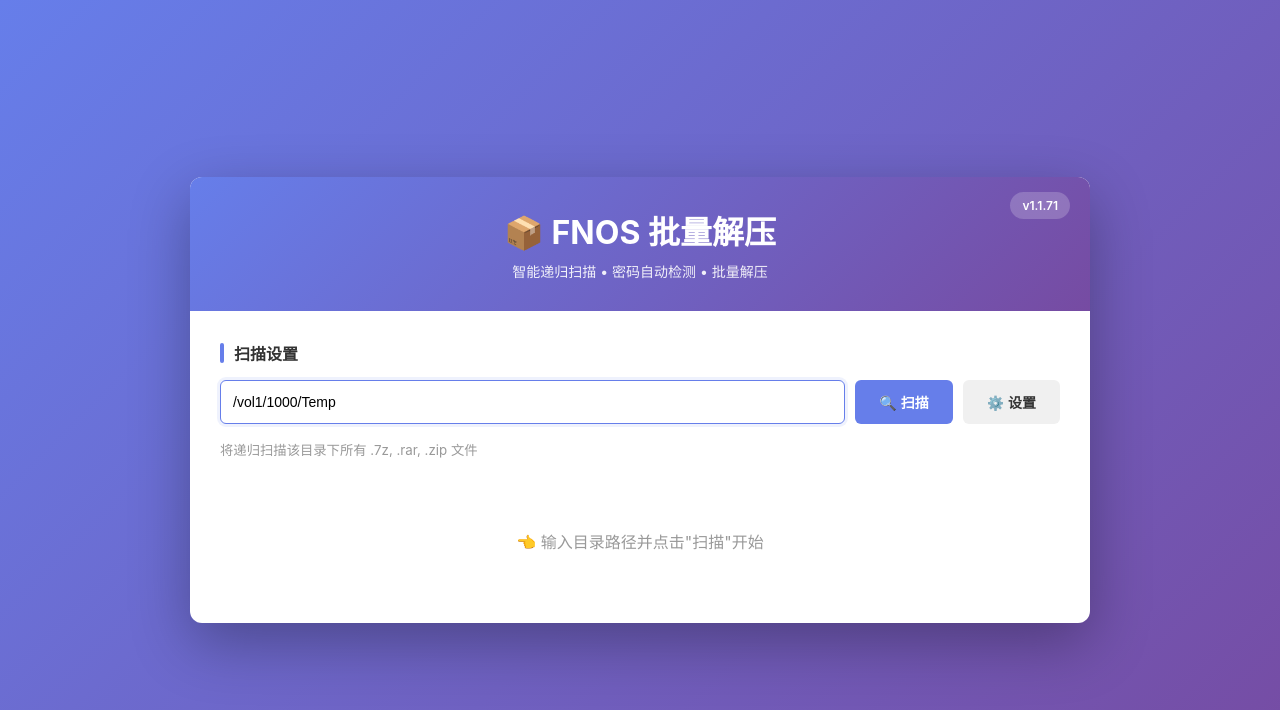
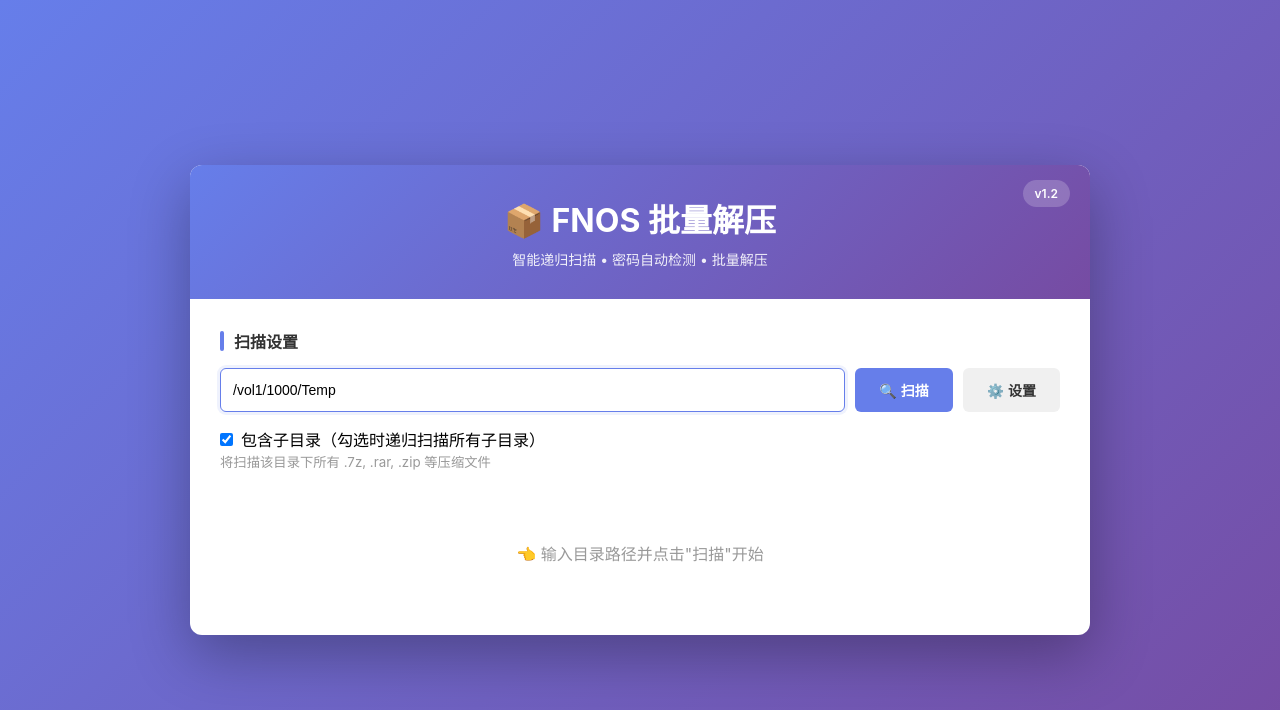
Before and after one commit to roninriddle/fnos-extractor, a Flask app: page / in a window 1280 px wide. Shown: the top 710 px of the page. Run offline with Flask 3, Linux system fonts and the light colour scheme; parts of the project's set-up code (start-up, migrations or seed data) failed here and were passed over.

Commit message:
feat: v1.2 release - optimized password timeout, subdirectory scanning, comprehensive documentation
Features:
- Per-password 5-second timeout (was 60s total)
- Optional subdirectory inclusion in scanning
- New subdirectory toggle UI checkbox
- find_all_archives() supports recursive parameter
- API /api/scan new include_subdirs parameter

Improvements:
- Performance boost for non-recursive scanning
- Simplified 7z detection logic
- Comprehensive v1.2 README with full feature documentation

Version bumped: 1.1.71 -> 1.2

```diff
--- a/app.py
+++ b/app.py
@@ -2,6 +2,7 @@
 """
 FNOS 批量解压工具
 支持递归扫描、密码检测和Web界面
+版本: 1.2
 """
 
 from flask import Flask, render_template, jsonify, request
@@ -229,54 +230,61 @@ def extract_archive(file_path: str, extract_dir: str, password: Optional[str] =
         logger.error(f"解压异常 {file_path}: {e}")
         return False, f"解压异常: {str(e)[:100]}"
 
-def extract_with_password_dict(file_path: str, extract_dir: str, max_retries: int = 5, timeout_sec: int = 60) -> Tuple[bool, str, Optional[str]]:
+def extract_with_password_dict(file_path: str, extract_dir: str, max_retries: int = 5, timeout_per_password: int = 5) -> Tuple[bool, str, Optional[str]]:
     """
     使用密码词典尝试解压
-    支持重试次数和超时控制
+    每个密码有独立的超时控制
     返回: (成功, 消息, 使用的密码)
     """
     import time
-    start_time = time.time()
     retry_count = 0
 
     # 检查缓存
     if file_path in PASSWORD_SUCCESS_CACHE:
         cached_pwd = PASSWORD_SUCCESS_CACHE[file_path]
+        logger.info(f"尝试缓存密码: {file_path}")
         success, msg = extract_archive(file_path, extract_dir, cached_pwd)
         if success:
             return True, "解压成功 (缓存密码)", cached_pwd
         retry_count += 1
         logger.warning(f"缓存密码失败 {file_path}: {msg}，将尝试词典密码")
 
-    # 尝试词典中的密码，支持重试和超时
+    # 尝试词典中的密码，每个密码有独立的超时
+    total_start = time.time()
     for attempt in range(min(len(PASSWORD_DICT), max_retries)):
-        # 检查超时
-        elapsed = time.time() - start_time
-        if elapsed > timeout_sec:
-            logger.error(f"解压超时 ({timeout_sec}s): {file_path}")
-            return False, f"解压超时 (已尝试 {attempt+1} 个密码，耗时 {int(elapsed)}s)", None
+        password = PASSWORD_DICT[attempt]
+        attempt_start = time.time()
 
-        password = PASSWORD_DICT[attempt]
         try:
+            # 每个密码尝试有独立的超时
             success, msg = extract_archive(file_path, extract_dir, password)
+            attempt_elapsed = time.time() - attempt_start
+
             if success:
                 # 保存到缓存
                 PASSWORD_SUCCESS_CACHE[file_path] = password
                 save_password_cache()
-                logger.info(f"成功解压 {file_path} (尝试次数: {attempt+1})")
+                logger.info(f"成功解压 {file_path} (尝试次数: {attempt+1}, 密码耗时: {attempt_elapsed:.1f}s)")
                 return True, "解压成功", password
+            else:
+                # 密码错误，继续尝试下一个
+                logger.debug(f"密码尝试 {attempt+1} 失败: {password} (耗时: {attempt_elapsed:.1f}s)")
         except Exception as e:
-            logger.warning(f"解压异常 {file_path} (尝试 {attempt+1}): {e}")
+            attempt_elapsed = time.time() - attempt_start
+            logger.warning(f"解压异常 {file_path} (尝试 {attempt+1}): {e} (耗时: {attempt_elapsed:.1f}s)")
             continue
 
         retry_count += 1
 
-    elapsed = time.time() - start_time
-    logger.error(f"所有密码都失败了 {file_path} (尝试次数: {retry_count}, 耗时: {int(elapsed)}s)")
-    return False, f"所有密码都失败了 (尝试 {retry_count} 个密码，耗时 {int(elapsed)}s)", None
+    total_elapsed = time.time() - total_start
+    logger.error(f"所有密码都失败了 {file_path} (尝试次数: {retry_count}, 总耗时: {int(total_elapsed)}s)")
+    return False, f"所有密码都失败了 (尝试 {retry_count} 个密码，耗时 {int(total_elapsed)}s)", None
 
-def find_all_archives(root_dir: str) -> List[str]:
-    """递归查找所有压缩包"""
+def find_all_archives(root_dir: str, recursive: bool = True) -> List[str]:
+    """
+    递归或仅查找当前目录的压缩包
+    recursive: True为递归查找所有子目录，False为仅查找当前目录
+    """
     archives = []
     root_path = Path(root_dir)
 
@@ -289,24 +297,39 @@ def find_all_archives(root_dir: str) -> List[str]:
         return archives
 
     try:
-        # 递归遍历所有文件
+        # 支持的压缩包格式
         supported_exts = ('.7z', '.rar', '.zip', '.tar', '.tar.gz', '.tgz', '.tar.bz2', '.tbz2')
-        for archive_file in root_path.rglob('*'):
-            try:
-                # 检查是否是文件且是支持的格式（使用文件名后缀匹配以适配复合后缀）
-                if archive_file.is_file() and archive_file.name.lower().endswith(supported_exts):
-                    archives.append(str(archive_file))
-            except (OSError, PermissionError) as e:
-                # 跳过无法访问的文件，但记录日志
-                logger.debug(f"无法访问文件 {archive_file}: {e}")
-                continue
+
+        if recursive:
+            # 递归遍历所有文件
+            for archive_file in root_path.rglob('*'):
+                try:
+                    if archive_file.is_file() and archive_file.name.lower().endswith(supported_exts):
+                        archives.append(str(archive_file))
+                except (OSError, PermissionError) as e:
+                    logger.debug(f"无法访问文件 {archive_file}: {e}")
+                    continue
+        else:
+            # 仅查找当前目录，不递归
+            for archive_file in root_path.iterdir():
+                try:
+                    if archive_file.is_file() and archive_file.name.lower().endswith(supported_exts):
+                        archives.append(str(archive_file))
+                except (OSError, PermissionError) as e:
+                    logger.debug(f"无法访问文件 {archive_file}: {e}")
+                    continue
+
     except (OSError, PermissionError) as e:
         logger.error(f"扫描目录时出错 {root_dir}: {e}")
         # 尝试使用 os.walk 作为备选方案
         try:
             for dirpath, dirnames, filenames in os.walk(root_dir):
-                # 过滤掉无法访问的目录
-                dirnames[:] = [d for d in dirnames if os.path.exists(os.path.join(dirpath, d))]
+                # 如果不递归，只处理第一层
+                if not recursive:
+                    dirnames[:] = []
+                else:
+                    # 过滤掉无法访问的目录
+                    dirnames[:] = [d for d in dirnames if os.path.exists(os.path.join(dirpath, d))]
 
                 for filename in filenames:
                     if filename.lower().endswith(('.7z', '.rar', '.zip', '.tar', '.tar.gz', '.tgz', '.tar.bz2', '.tbz2')):
@@ -417,10 +440,10 @@ def process_extraction_task(task_id: str, archive_file: str, extract_dir: str):
         # 处理加密压缩包
         if is_encrypted:
             with extraction_lock:
-                extraction_status[task_id]['message'] = '需要密码，正在尝试... (限制: 5次重试/60秒超时)'
+                extraction_status[task_id]['message'] = '需要密码，正在尝试... (每个密码5秒超时)'
 
-            # 有重试次数限制和超时控制
-            success, msg, used_pwd = extract_with_password_dict(archive_file, actual_extract_dir, max_retries=5, timeout_sec=60)
+            # 每个密码有独立的5秒超时
+            success, msg, used_pwd = extract_with_password_dict(archive_file, actual_extract_dir, max_retries=5, timeout_per_password=5)
             if success:
                 with extraction_lock:
                     extraction_status[task_id] = {
@@ -478,8 +501,9 @@ def scan_directory():
     """扫描目录"""
     data = request.get_json()
     root_dir = data.get('path', '/vol1/1000/Temp')
+    include_subdirs = data.get('include_subdirs', True)  # 新增参数，默认包含子目录
 
-    logger.info(f"开始扫描目录: {root_dir}")
+    logger.info(f"开始扫描目录: {root_dir} (包含子目录: {include_subdirs})")
 
     # 验证目录存在
     root_path = Path(root_dir)
@@ -497,14 +521,17 @@ def scan_directory():
         return jsonify({'error': f'没有目录读取权限: {root_dir}'}), 403
 
     try:
-        archives = find_all_archives(root_dir)
-        logger.info(f"扫描完成，发现 {len(archives)} 个压缩包")
+        archives = find_all_archives(root_dir, recursive=include_subdirs)
+        logger.info(f"扫描完成，发现 {len(archives)} 个压缩包 (子目录: {include_subdirs})")
     except Exception as e:
         logger.error(f"扫描压缩包时出错: {e}")
         return jsonify({'error': f'扫描文件时出错: {str(e)}'}), 500
 
     try:
-        subdir_stats = scan_subdirectories(root_dir)
+        if include_subdirs:
+            subdir_stats = scan_subdirectories(root_dir)
+        else:
+            subdir_stats = {}
     except Exception as e:
         logger.error(f"扫描子目录时出错: {e}")
         subdir_stats = {}
@@ -532,8 +559,8 @@ def scan_directory():
     return jsonify({
         'total': len(result),
         'archives': result,
-        'subdirs_with_archives': subdir_stats,
-        'subdirs_count': len(subdir_stats)
+        'subdirs_with_archives': subdir_stats if include_subdirs else {},
+        'subdirs_count': len(subdir_stats) if include_subdirs else 0
     })
 
 @app.route('/api/extract', methods=['POST'])
--- a/templates/index.html
+++ b/templates/index.html
@@ -492,7 +492,7 @@
 <body>
     <div class="container">
         <div class="header">
-            <div class="version-badge">v1.1.71</div>
+            <div class="version-badge">v1.2</div>
             <h1>📦 FNOS 批量解压</h1>
             <p>智能递归扫描 • 密码自动检测 • 批量解压</p>
         </div>
@@ -506,7 +506,13 @@
                     <button class="btn-primary" onclick="scanDirectory()">🔍 扫描</button>
                     <button class="btn-secondary" onclick="openSettingsModal()">⚙️ 设置</button>
                 </div>
-                <small style="color: #999;">将递归扫描该目录下所有 .7z, .rar, .zip 文件</small>
+                <div style="margin-top: 12px;">
+                    <label style="display: flex; align-items: center; cursor: pointer;">
+                        <input type="checkbox" id="includeSubdirs" checked style="margin-right: 8px; cursor: pointer;">
+                        <span>包含子目录（勾选时递归扫描所有子目录）</span>
+                    </label>
+                </div>
+                <small style="color: #999;">将扫描该目录下所有 .7z, .rar, .zip 等压缩文件</small>
             </div>
 
             <!-- 统计部分 -->
@@ -841,10 +847,11 @@
             document.getElementById('actionSection').style.display = 'block';
 
             try {
+                const include_subdirs = document.getElementById('includeSubdirs').checked;
                 const response = await fetch('/api/scan', {
                     method: 'POST',
                     headers: { 'Content-Type': 'application/json' },
-                    body: JSON.stringify({ path })
+                    body: JSON.stringify({ path, include_subdirs })
                 });
 
                 const data = await response.json();
@@ -858,11 +865,13 @@
                 renderArchiveList();
                 updateStats();
 
-                // 显示子目录信息
-                if (data.subdirs_count > 0) {
+                // 显示子目录信息（仅在勾选包含子目录时显示）
+                if (include_subdirs && data.subdirs_count > 0) {
                     document.getElementById('subdirSection').style.display = 'block';
                     document.getElementById('subdirCountText').textContent = data.subdirs_count;
                     renderSubdirectories(data.subdirs_with_archives);
+                } else {
+                    document.getElementById('subdirSection').style.display = 'none';
                 }
             } catch (e) {
                 alert('扫描失败: ' + e.message);
```
Also changed, not shown: README.md, README_old.md (added).
